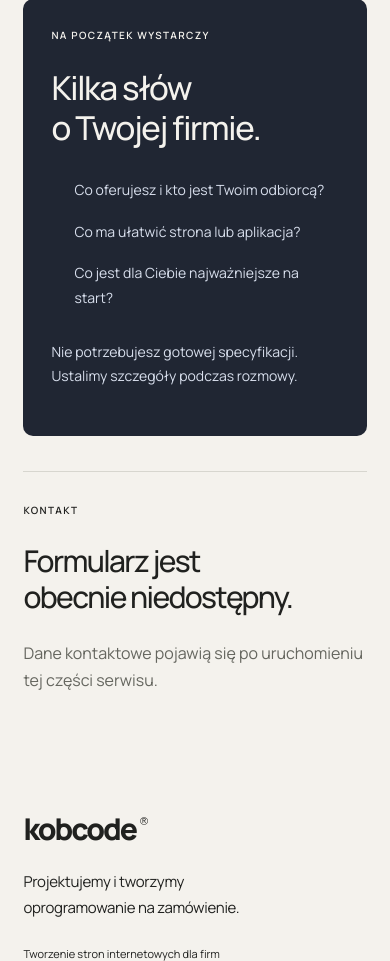
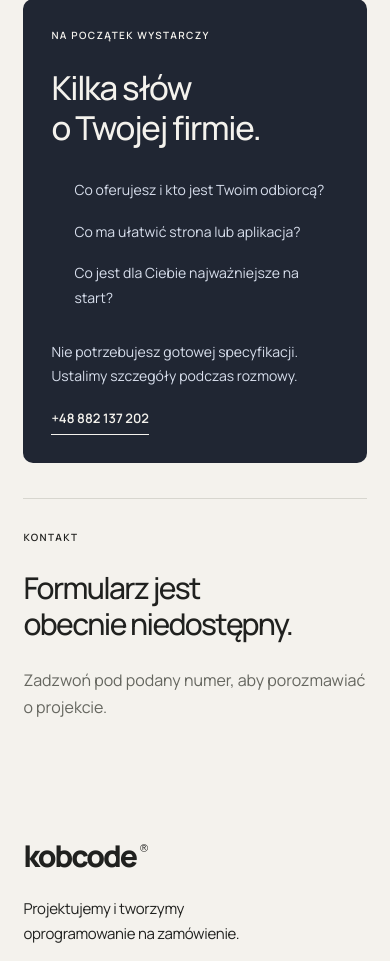
Before and after one commit to mateuszp47/kobcode-strona, a Laravel app: page /kontakt in a window 390 px wide. Shown: the part 499-1460 px from the top of the page. Run offline with Laravel 12, Linux system fonts and the light colour scheme; style sheets or scripts are compiled from the project's sources; some libraries are stand-ins or nearby versions.

Commit message:
Add KOBCODE contact phone and phone-first contact fallback

```diff
--- a/config/site.php
+++ b/config/site.php
@@ -2,6 +2,6 @@
 return [
     'contact_enabled' => env('SITE_CONTACT_ENABLED', false),
     'email' => env('SITE_CONTACT_EMAIL'),
-    'phone' => env('SITE_CONTACT_PHONE'),
+    'phone' => env('SITE_CONTACT_PHONE') ?: '+48 882 137 202',
     'indexable' => env('SITE_INDEXABLE', false),
 ];
--- a/resources/views/contact.blade.php
+++ b/resources/views/contact.blade.php
@@ -20,6 +20,6 @@
 </form>
 @endif
 
-@if(!config('site.contact_enabled'))<div class="contact-unavailable"><span class="eyebrow">KONTAKT</span><h2>Formularz jest<br>obecnie niedostępny.</h2>@if(config('site.email'))<p>Napisz bezpośrednio na podany adres e-mail.</p>@else<p>Dane kontaktowe pojawią się po uruchomieniu tej części serwisu.</p>@endif</div>@endif
+@if(!config('site.contact_enabled'))<div class="contact-unavailable"><span class="eyebrow">KONTAKT</span><h2>Formularz jest<br>obecnie niedostępny.</h2>@if(config('site.email'))<p>Napisz bezpośrednio na podany adres e-mail.</p>@elseif(config('site.phone'))<p>Zadzwoń pod podany numer, aby porozmawiać o projekcie.</p>@else<p>Dane kontaktowe pojawią się po uruchomieniu tej części serwisu.</p>@endif</div>@endif
 </div></div></section>
 @endsection
```
Also changed, not shown: 1 other file.
